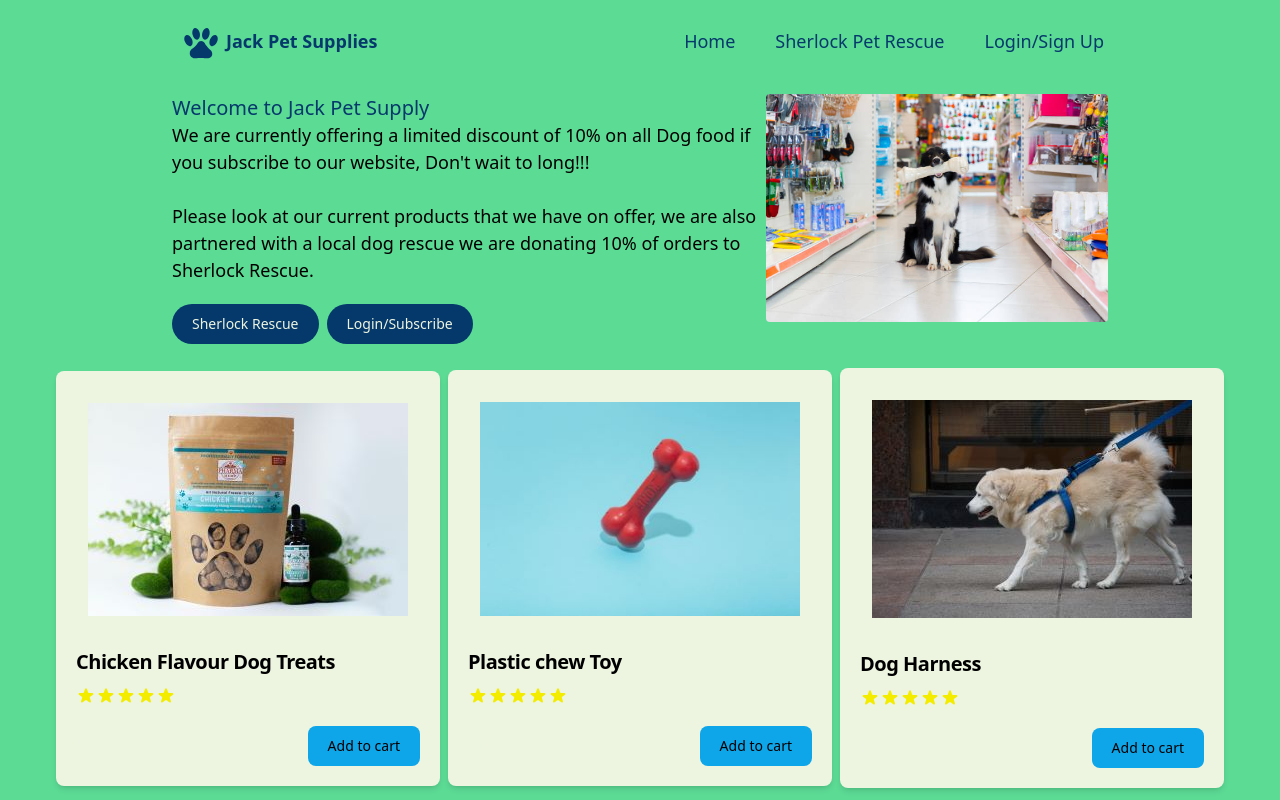
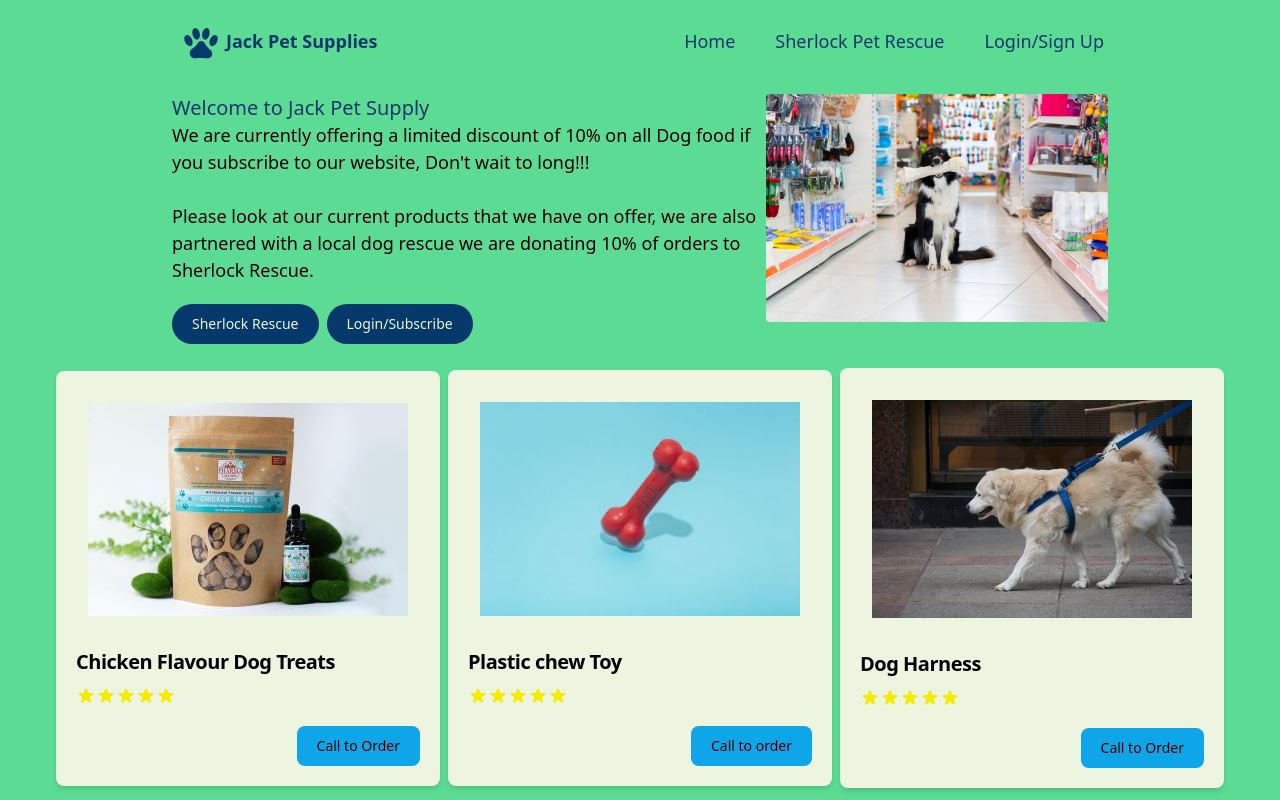
Before and after one commit to Daniel-Jackson23/jackspet, a Vue app: page / in a window 1280 px wide. Built offline with nearby package versions, Linux system fonts and the light colour scheme.

Commit message:
chaning button text

```diff
--- a/src/components/ProductsRow.vue
+++ b/src/components/ProductsRow.vue
@@ -43,8 +43,7 @@
         <div class="flex justify-between items-center">
           <span class="text-3xl font-bold text-white dark:text-white">£15.00</span>
           <a href="#"
-             class="text-black bg-blue-button hover:bg-blue-800 focus:ring-4 focus:outline-none focus:ring-green font-medium rounded-lg text-sm px-5 py-2.5 text-center dark:bg-green dark:hover:bg-dark-green dark:focus:ring-yellow">Add
-            to cart</a>
+             class="text-black bg-blue-button hover:bg-blue-800 focus:ring-4 focus:outline-none focus:ring-green font-medium rounded-lg text-sm px-5 py-2.5 text-center dark:bg-green dark:hover:bg-dark-green dark:focus:ring-yellow">Call to Order</a>
         </div>
       </div>
     </div>
@@ -88,8 +87,7 @@
         <div class="flex justify-between items-center">
           <span class="text-3xl font-bold text-white dark:text-white">£25.00</span>
           <a href="#"
-             class="text-black bg-blue-button hover:bg-blue-800 focus:ring-4 focus:outline-none focus:ring-green font-medium rounded-lg text-sm px-5 py-2.5 text-center dark:bg-green dark:hover:bg-dark-green dark:focus:ring-yellow">Add
-            to cart</a>
+             class="text-black bg-blue-button hover:bg-blue-800 focus:ring-4 focus:outline-none focus:ring-green font-medium rounded-lg text-sm px-5 py-2.5 text-center dark:bg-green dark:hover:bg-dark-green dark:focus:ring-yellow">Call to order</a>
         </div>
       </div>
     </div>
@@ -133,8 +131,7 @@
         <div class="flex justify-between items-center">
           <span class="text-3xl font-bold text-white dark:text-white">£20.00</span>
           <a href="#"
-             class="text-black bg-blue-button hover:bg-blue-800 focus:ring-4 focus:outline-none focus:ring-green font-medium rounded-lg text-sm px-5 py-2.5 text-center dark:bg-green dark:hover:bg-dark-green dark:focus:ring-yellow">Add
-            to cart</a>
+             class="text-black bg-blue-button hover:bg-blue-800 focus:ring-4 focus:outline-none focus:ring-green font-medium rounded-lg text-sm px-5 py-2.5 text-center dark:bg-green dark:hover:bg-dark-green dark:focus:ring-yellow">Call to Order</a>
         </div>
       </div>
     </div>
```
